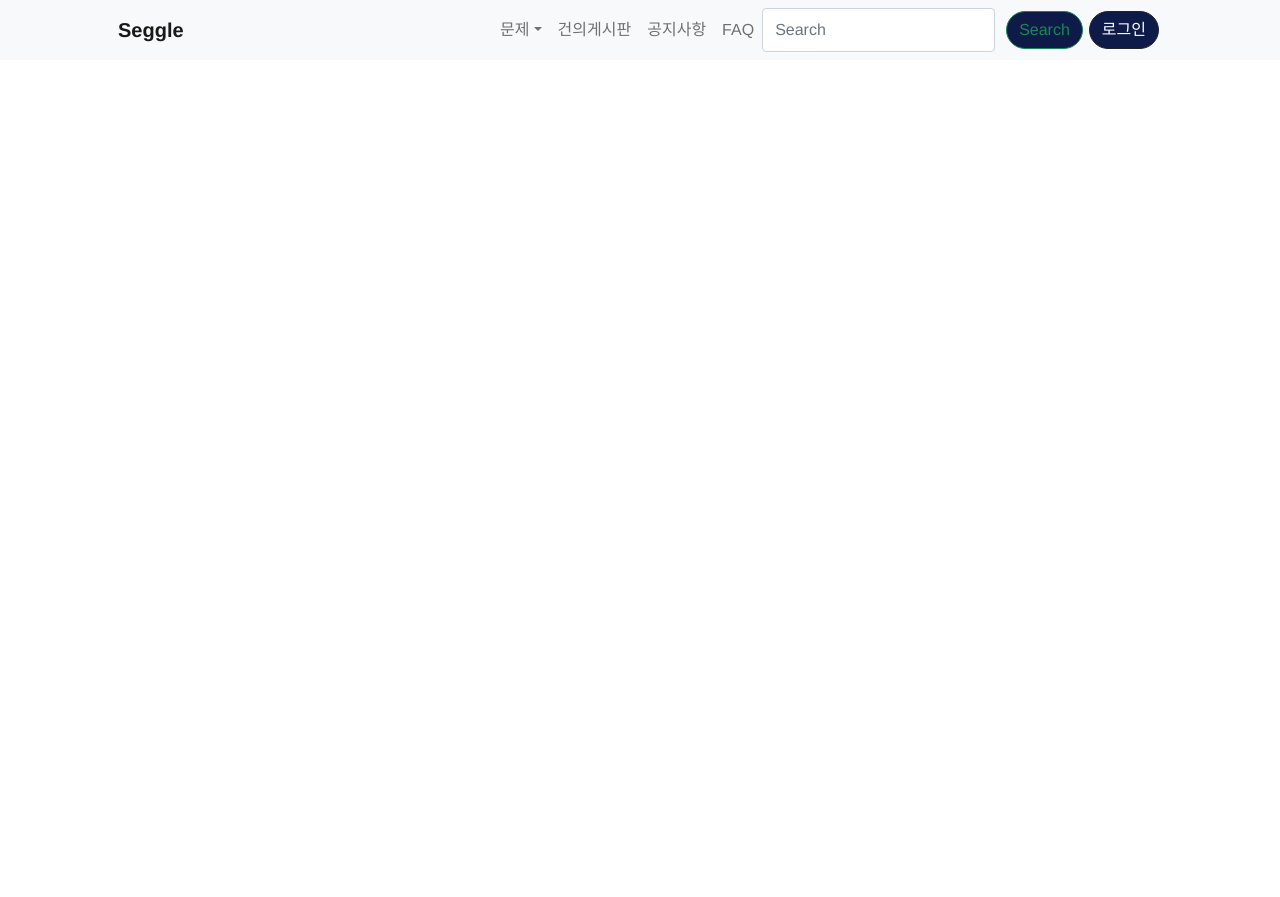
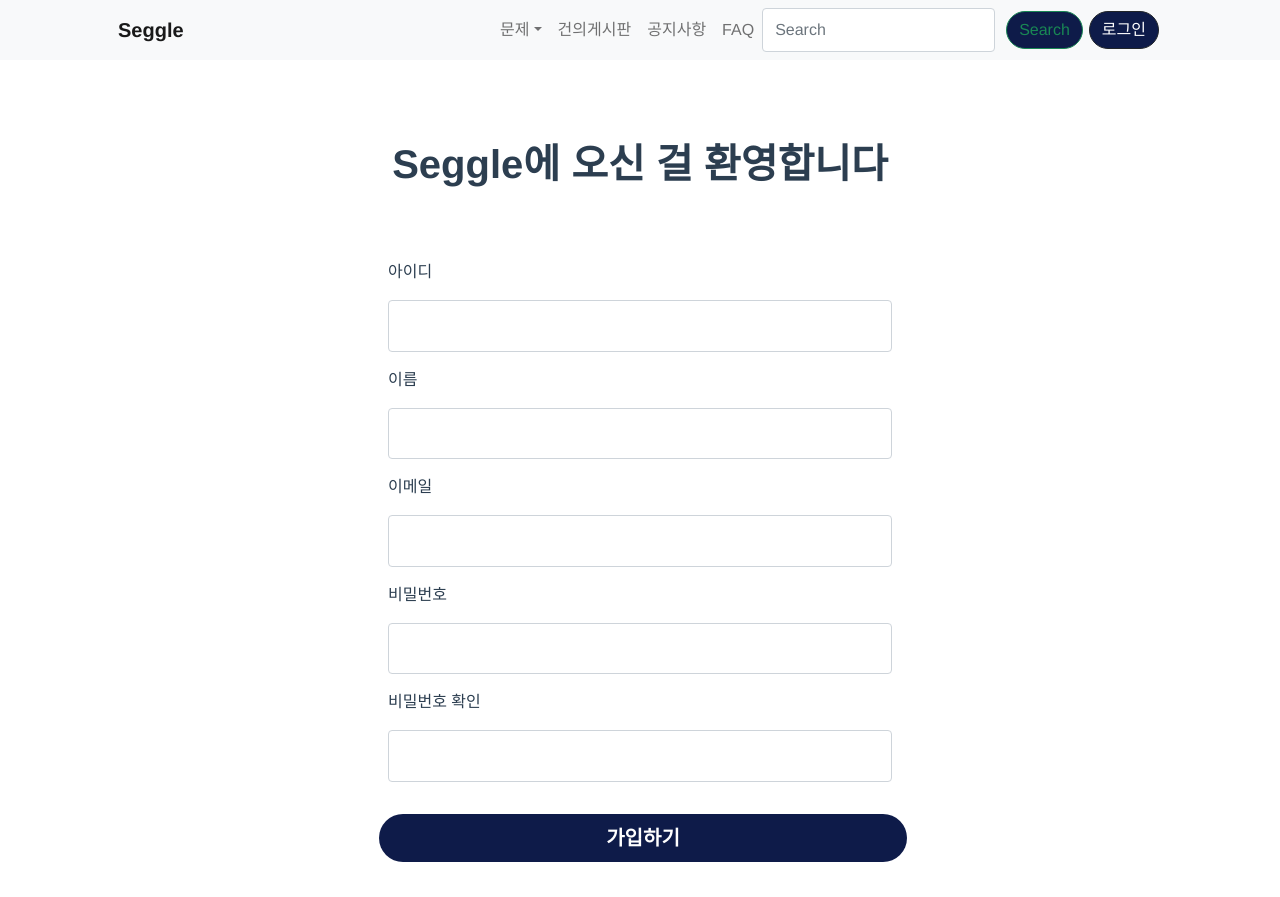
Before and after one commit to seggle/FE, a Vue app: page /register in a window 1280 px wide. Before the commit the page ends 800 px from the top, so only its background shows below. Built offline with nearby package versions, Linux system fonts and the light colour scheme.

Commit message:
Design: Register  페이지 마크업
사용자 폼 유효성 체크: 브라우저 기본 설정으로 표시
회원가입 API 함수 생성

```diff
--- a/src/api/index.js
+++ b/src/api/index.js
@@ -5,7 +5,11 @@ const instance = axios.create({
 })
 
 function loginUser (data) {
-  return instance.post('/users/login', data)
+  return instance.post('users/login', data)
 }
 
-export default { loginUser }
+function registerUser (data) {
+  return instance.post('users', data)
+}
+
+export default { loginUser, registerUser }
--- a/src/router/index.js
+++ b/src/router/index.js
@@ -2,7 +2,9 @@ import { createRouter, createWebHistory } from 'vue-router'
 import Class from '../views/Class.vue'
 import ClassStudentManage from '../views/ClassStudentManage.vue'
 import ClassExamManage from '../views/ClassExamManage.vue'
+
 import Login from '../views/Login.vue'
+import Register from '../views/Register.vue'
 
 const routes = [
   {
@@ -25,6 +27,11 @@ const routes = [
     path: '/login',
     name: 'Login',
     component: Login
+  },
+  {
+    path: '/register',
+    name: 'Register',
+    component: Register
   }
 ]
 
--- /dev/null
+++ b/src/views/Register.vue
@@ -0,0 +1,88 @@
+<template>
+<div class="container">
+  <h1 id="title">Seggle에 오신 걸 환영합니다</h1>
+  <form id="register-form" class="row" @submit.prevent="submitForm">
+    <div class="id-form">
+      <label for="validationID">아이디</label>
+      <input v-model="userID" type="text" class="form-control" id="validationID" required>
+    </div>
+    <div class="name-form">
+      <label for="validationName">이름</label>
+      <input v-model="userName" type="text" class="form-control" id="validationName" required>
+    </div>
+    <div class="email-form">
+      <label for="validationEmail">이메일</label>
+      <input v-model="userEmail" type="email" class="form-control" id="validationEmail" required>
+    </div>
+    <div class="password-form">
+      <label for="validationPassword">비밀번호</label>
+      <input v-model="userPWD" type="password" class="form-control" id="validationPassword" required>
+    </div>
+    <div class="password-again-form">
+      <label for="validationAgainPassword">비밀번호 확인</label>
+      <input v-model="userPWDAgain" type="password" class="form-control" id="validationPasswordAgain" required>
+    </div>
+    <button class="btn" type="submit">가입하기</button>
+  </form>
+</div>
+</template>
+
+<script>
+import api from '@/api/index.js'
+export default {
+  name: 'Register',
+  data () {
+    return {
+      userID: '',
+      userName: '',
+      userEmail: '',
+      userPWD: '',
+      userPWDAgain: ''
+    }
+  },
+  methods: {
+    async submitForm () {
+      try {
+        const data = {
+          user_id: this.userID,
+          user_name: this.userName,
+          user_email: this.userEmail,
+          user_password: this.userPWD
+        }
+        const res = await api.registerUser(data)
+        console.log(res)
+      } catch (err) {
+        console.log(err)
+      }
+    }
+  }
+}
+</script>
+
+<style scoped lang="scss">
+.container {
+    padding: 2rem 3rem;
+    max-width: 600px;
+  h1 {
+    padding: 3rem 0rem;
+  }
+
+  form {
+    font-size: 1rem;
+    label {
+      float: left;
+      padding: 1rem 0rem;
+    }
+    .form-control {
+      padding: 0.8rem 1rem;
+    }
+    .btn {
+      padding: 0.5rem 1rem;
+      margin-top: 2rem;
+      color: white;
+      font-size: 1.25rem;
+      font-weight: 600;
+    }
+  }
+}
+</style>
```
